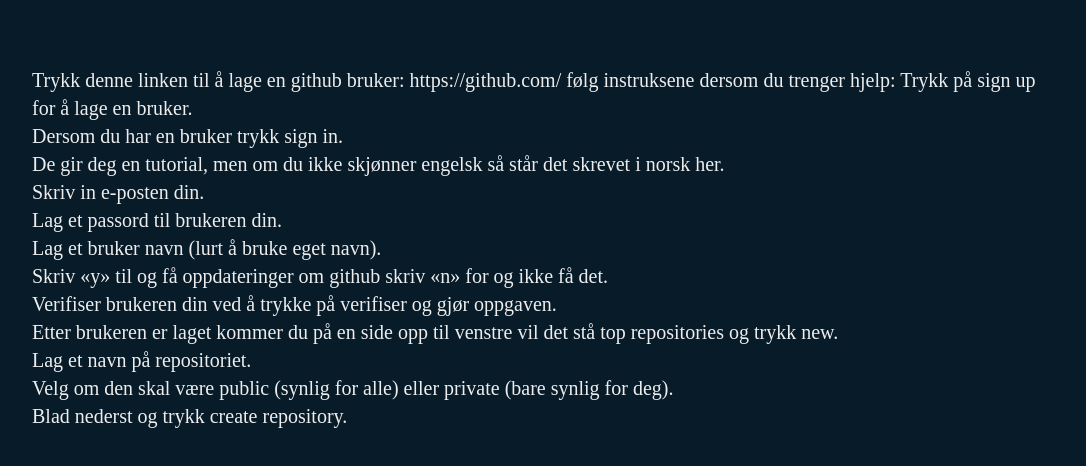
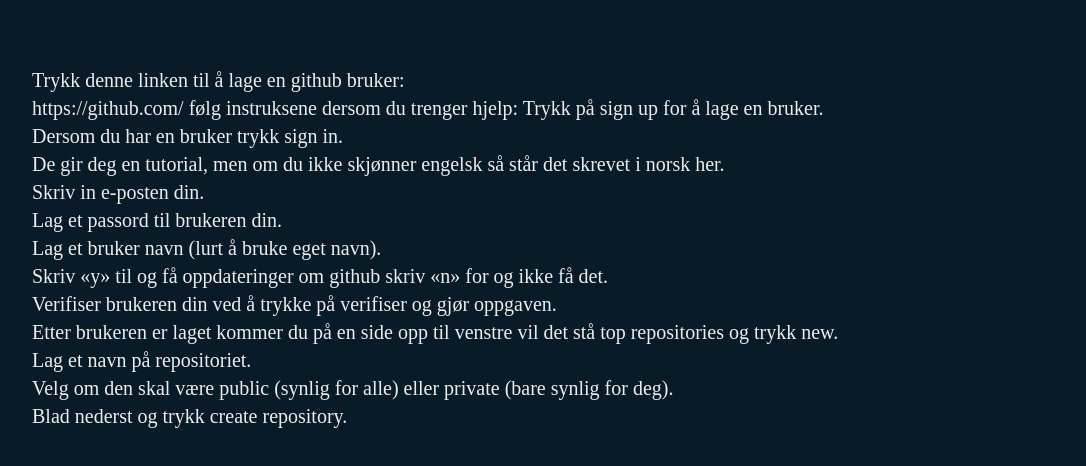
Before and after one commit to nextsky-dripp/git-kim-jonas, a plain HTML site: page GitHub.htm in a window 1280 px wide. Shown: the part 72-538 px from the top of the page, without its empty margins (96-1182 px from the left). Drawn offline with Linux system fonts and the light colour scheme.

Commit message:
Update GitHub.htm

```diff
--- a/GitHub.htm
+++ b/GitHub.htm
@@ -22,7 +22,7 @@
 
     <section class="home">
         <div class="home-content">
-            <p>Trykk denne linken til å lage en github bruker:
+            <p>Trykk denne linken til å lage en github bruker: <p>
                 https://github.com/
                 følg instruksene dersom du trenger hjelp:
                 Trykk på sign up for å lage en bruker. <P>
```
